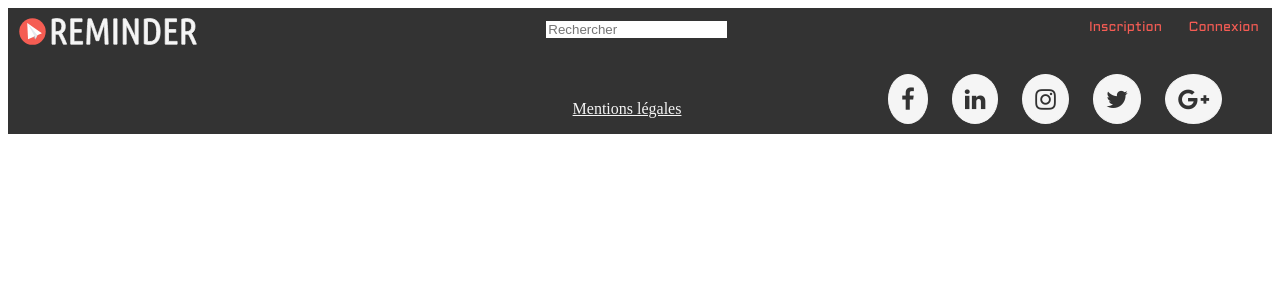
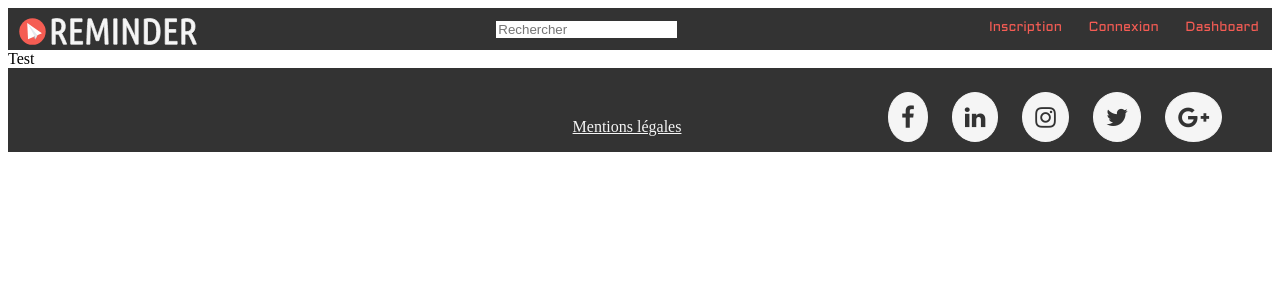
Before and after one commit to BylaneA/reminder, a React (Create React App) app in the folder front/: page /dashboard in a window 1280 px wide. Shown: the top 300 px of the page. Built offline with nearby package versions, Linux system fonts and the light colour scheme.

Commit message:
adding dashboard

```diff
--- a/front/package.json
+++ b/front/package.json
@@ -9,7 +9,8 @@
     "react-fontawesome": "^1.6.1",
     "react-router": "^4.2.0",
     "react-router-dom": "^4.2.2",
-    "react-scripts": "1.0.13"
+    "react-scripts": "1.0.13",
+    "node-sass": "*"
   },
   "scripts": {
     "start": "react-scripts start",
--- a/front/src/components/headerComponent/header.js
+++ b/front/src/components/headerComponent/header.js
@@ -4,6 +4,7 @@ import logo from './logotype.svg';
 import Connexion from '../../components/pages/connexion';
 import Inscription from '../../components/pages/inscription';
 import Homepage from '../../components/pages/homePage';
+import Dashboard from '../../components/pages/dashboard';
 
 //Router
 import { BrowserRouter , Switch, Route, Link } from 'react-router-dom';
@@ -24,12 +25,14 @@ class Header extends Component {
           <div>
             <Link to={'/inscription'}><button className="btn-register">Inscription</button></Link>
             <Link to={'/connexion'}><button className="btn-login">Connexion</button></Link>
+            <Link to={'/dashboard'}><button className="btn-login">Dashboard</button></Link>
           </div>
           </header>
           <Switch>
               <Route exact={true} path='/' component={Homepage} />
               <Route path='/inscription' component={Inscription} />
               <Route path='/connexion' component={Connexion} />
+              <Route path='/dashboard' component={Dashboard} />
           </Switch>
           </div>
         </BrowserRouter>
--- /dev/null
+++ b/front/src/components/pages/dashboard.js
@@ -0,0 +1,22 @@
+import React, { Component } from 'react';
+
+//Router
+import { BrowserRouter, Switch, Route } from 'react-router-dom';
+
+
+class Dashboard extends Component {
+  render() {
+    return (
+
+      <div className="mainDashboard">
+
+      Test
+
+      </div>
+
+
+    );
+  }
+}
+
+export default Dashboard;
```
Also changed, not shown: 1 other file (tests, documents, lock files or other folders).
